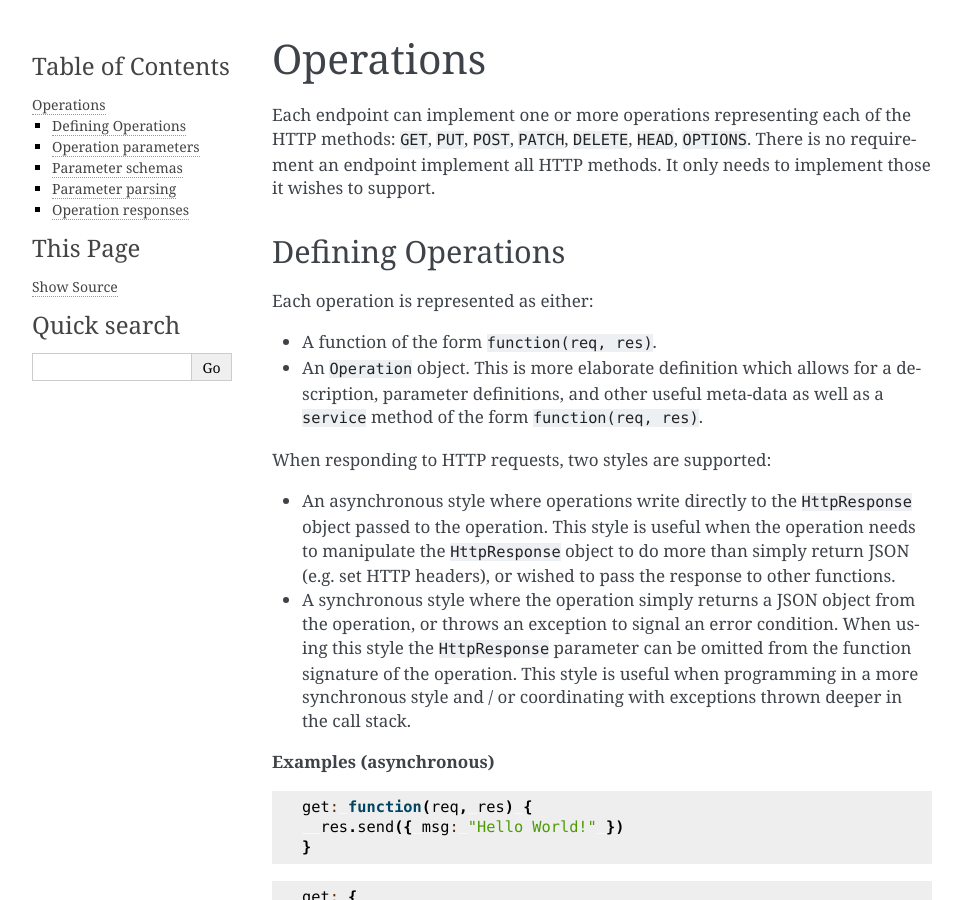
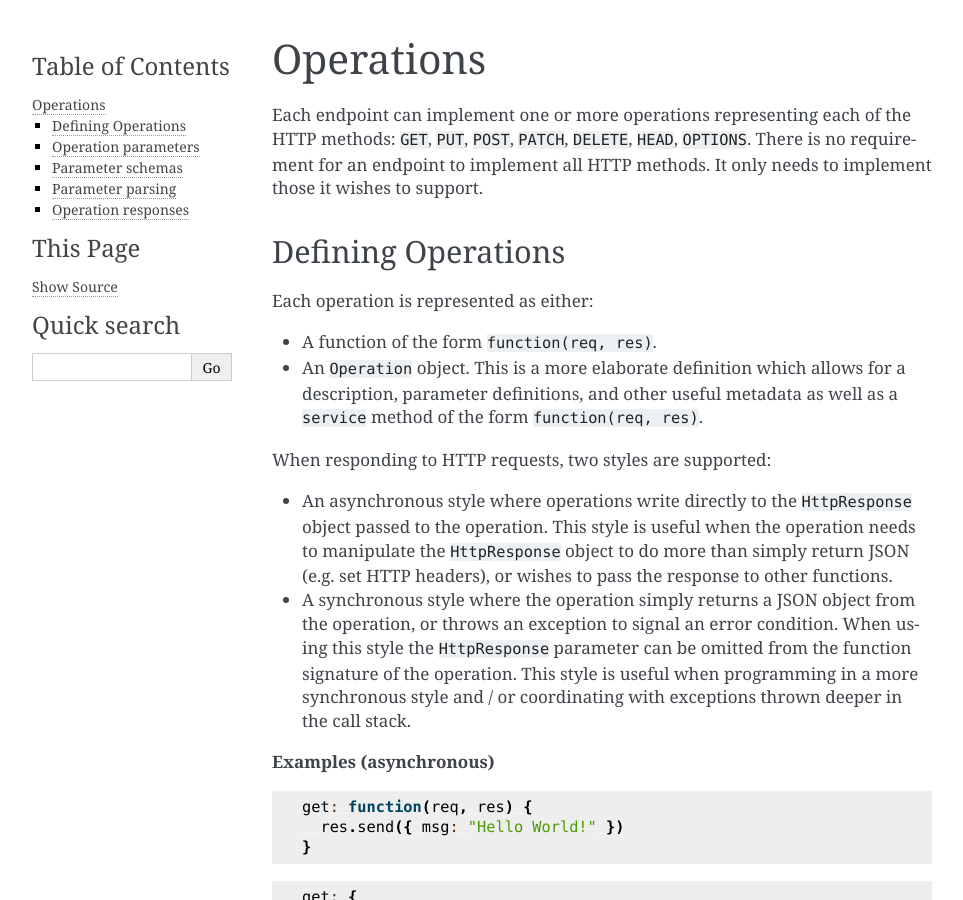
Before and after one commit to carbon-io/carbond, a Sphinx documentation site: the page built from docs/guide/operations.rst, in a window 1280 px wide and 900 px high. Shown: the whole window, without its empty margins (148-1111 px from the left). Built offline with Sphinx 7.4.7, drawn with Linux system fonts in a browser that asks for light colours; the version number is read from the project's files by our own code; some of the changed text lies outside the part shown.

Commit message:
Update operations.rst

```diff
--- a/docs/guide/operations.rst
+++ b/docs/guide/operations.rst
@@ -4,8 +4,8 @@ Operations
 
 Each endpoint can implement one or more operations representing each
 of the HTTP methods: ``GET``, ``PUT``, ``POST``, ``PATCH``,
-``DELETE``, ``HEAD``, ``OPTIONS``. There is no requirement an endpoint
-implement all HTTP methods. It only needs to implement those it wishes
+``DELETE``, ``HEAD``, ``OPTIONS``. There is no requirement for an endpoint
+to implement all HTTP methods. It only needs to implement those it wishes
 to support.
 
 Defining Operations
@@ -14,9 +14,9 @@ Defining Operations
 Each operation is represented as either:
 
 - A function of the form ``function(req, res)``.
-- An ``Operation`` object. This is more elaborate definition which
+- An ``Operation`` object. This is a more elaborate definition which
   allows for a description, parameter definitions, and other useful
-  meta-data as well as a ``service`` method of the form
+  metadata as well as a ``service`` method of the form
   ``function(req, res)``.
 
 When responding to HTTP requests, two styles are supported:
@@ -25,7 +25,7 @@ When responding to HTTP requests, two styles are supported:
   ``HttpResponse`` object passed to the operation. This style is
   useful when the operation needs to manipulate the ``HttpResponse``
   object to do more than simply return JSON (e.g. set HTTP headers),
-  or wished to pass the response to other functions.
+  or wishes to pass the response to other functions.
 - A synchronous style where the operation simply returns a JSON object
   from the operation, or throws an exception to signal an error
   condition. When using this style the ``HttpResponse`` parameter can
@@ -84,7 +84,7 @@ accessed as ``req.parameters[<parameter-name>]`` or
 
 Carbond supports both JSON and `EJSON
 <http://docs.mongodb.org/manual/reference/mongodb-extended-json/>`_
-(Extended JSON, which includes support additional types such as
+(Extended JSON, which includes support for additional types such as
 ``Date`` and ``ObjectId``).
 
 Formally defining parameters for operations helps you to build a
```
